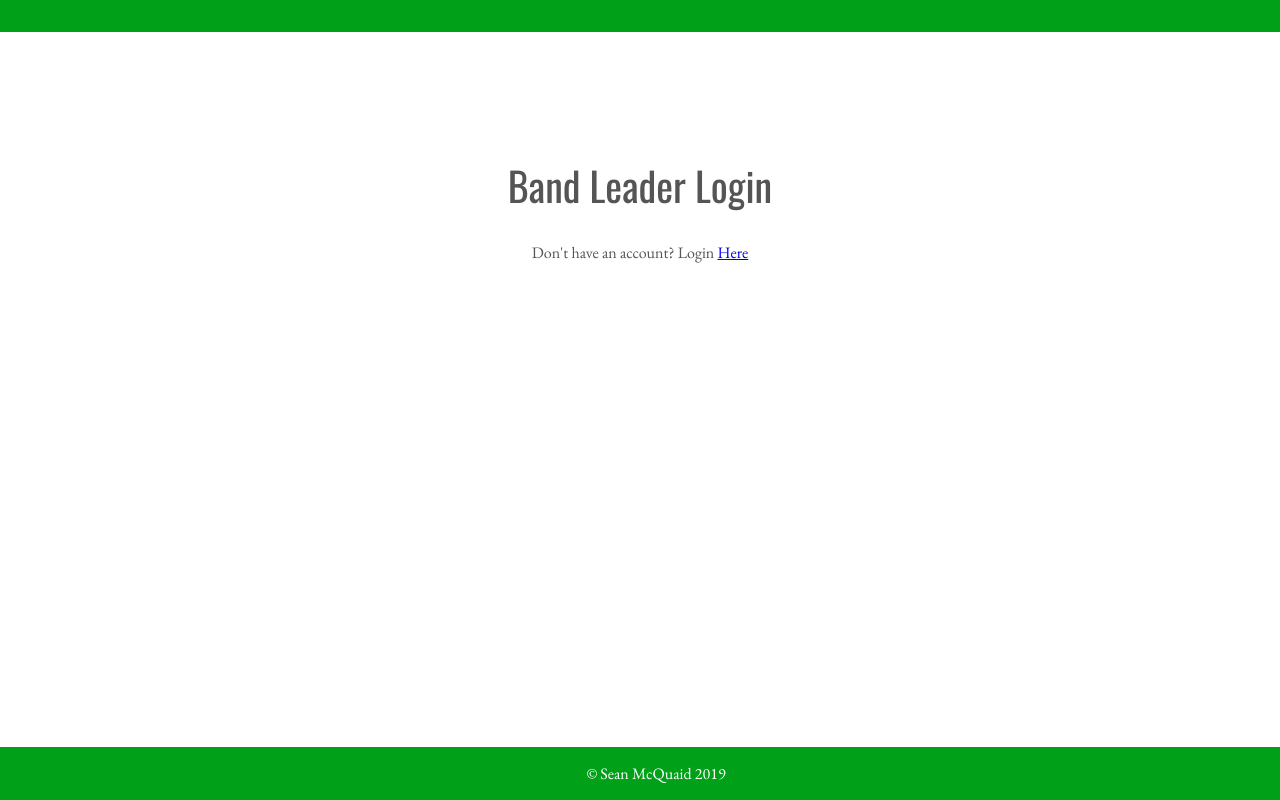
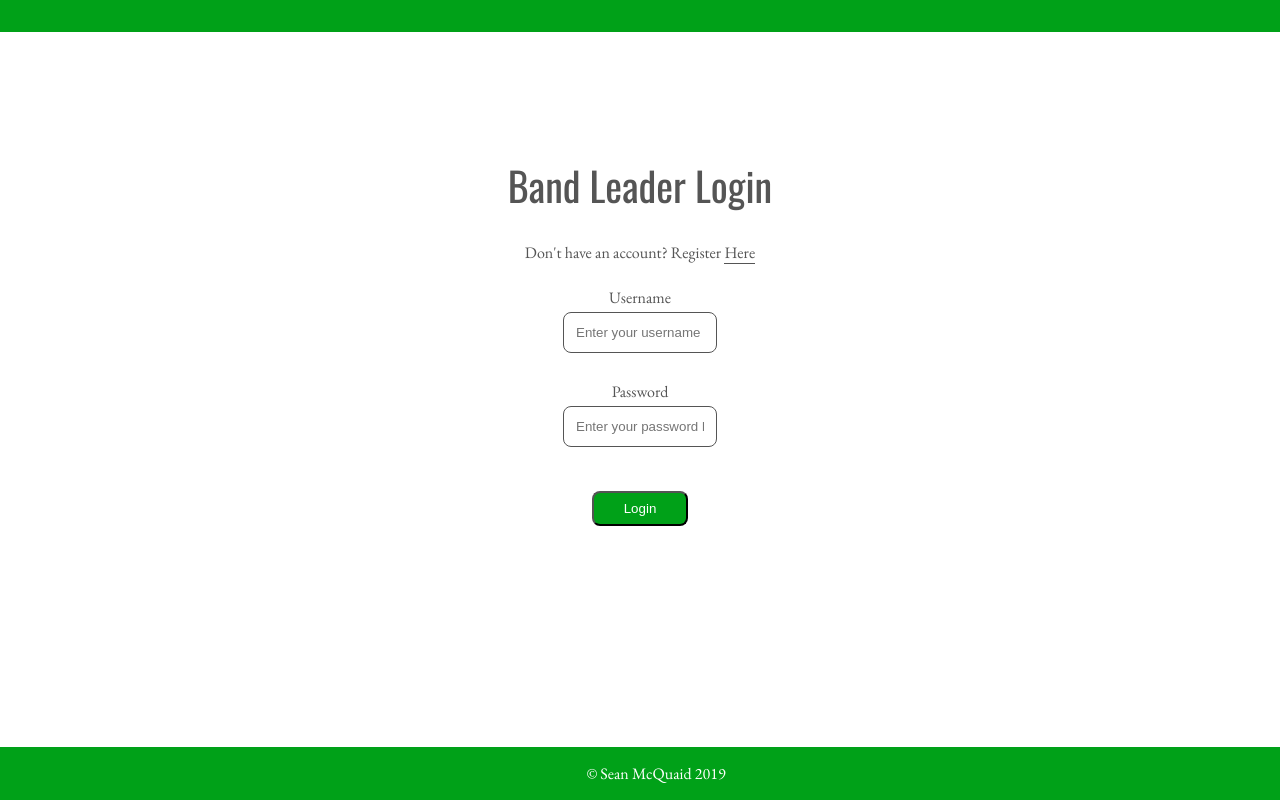
Before and after one commit to seanmcquaid/SetListCreator, a React (Create React App) app in the folder client/: page /bandLeaderLogin in a window 1280 px wide. Shown: the top 800 px of the page. Built offline with nearby package versions, Linux system fonts and the light colour scheme.

Commit message:
finished login page and styled input and button components

```diff
--- a/client/src/components/BandLeaderPages/BandLeaderLoginPage/BandLeaderLoginPage.js
+++ b/client/src/components/BandLeaderPages/BandLeaderLoginPage/BandLeaderLoginPage.js
@@ -1,13 +1,57 @@
-import React from "react";
+import React, {useState} from "react";
 import Container from "../../UI/Container/Container";
 import Text from "../../UI/Text/Text";
 import {Link} from "react-router-dom";
+import styles from "./BandLeaderLoginPage.module.css";
+import Input from "../../UI/Input/Input";
+import Button from "../../UI/Button/Button";
+import LinkButton from "../../UI/LinkButton/LinkButton";
+import {useSelector, useDispatch} from "react-redux";
+
+
 
 const BandLeaderLoginPage = props => {
+    const authState = useSelector(state => state.auth);
+    const dispatch = useDispatch();
+
+    const [username, setUsername] = useState("");
+    const [password, setPassword] =  useState("");
+
+    const usernameOnChangeHandler = event => {
+        setUsername(event.target.value);
+    };
+
+    const passwordChangeHandler = event => {
+        setPassword(event.target.value);
+    };
+
+    const loginSubmitHandler = event => {
+        event.preventDefault();
+    };
+
     return(
         <Container centered={true}>
             <Text headerText={true}>Band Leader Login</Text>
-            <Text>Don't have an account? Login <Link to="/bandLeaderRegister">Here</Link></Text>
+            <Text>Don't have an account? Register <Link className={styles.registerLink} to="/bandLeaderRegister">Here</Link></Text>
+            <form onSubmit={loginSubmitHandler}>
+                <Input
+                    name="username"
+                    title="Username"
+                    type="text"
+                    value={username}
+                    onChangeHandler={usernameOnChangeHandler}
+                    placeholder="Enter your username here"
+                />
+                <Input
+                    name="password"
+                    title="Password"
+                    type="password"
+                    value={password}
+                    onChangeHandler={passwordChangeHandler}
+                    placeholder="Enter your password here"
+                />
+                <Button title="Login" type="submit"/>
+            </form>
         </Container>
     )
 };
--- /dev/null
+++ b/client/src/components/BandLeaderPages/BandLeaderLoginPage/BandLeaderLoginPage.module.css
@@ -0,0 +1,10 @@
+.registerLink{
+    text-decoration: none;
+    color:#555555;
+    border-bottom : 1px solid #555555;
+}
+
+.registerLink:hover{
+    color :#00a118;
+    border-bottom: 1px solid #00a118;
+}
--- a/client/src/components/UI/Button/Button.js
+++ b/client/src/components/UI/Button/Button.js
@@ -1,8 +1,9 @@
 import React from "react";
+import styles from "./Button.module.css";
 
 const Button = props => {
     return(
-        <button onClick={props.onClick}>
+        <button className={styles.button} type={props.type}>
             {props.title}
         </button>
     )
--- a/client/src/components/UI/Button/Button.module.css
+++ b/client/src/components/UI/Button/Button.module.css
@@ -0,0 +1,11 @@
+.button {
+    margin : 1rem;
+    padding : 0.5rem;
+    background-color: #00a118;
+    color : #fff;
+    width: 100%;
+    max-width: 6rem;
+    border-radius : 8px;
+    text-align: center;
+    text-decoration: none;
+}
--- a/client/src/components/UI/Container/Container.module.css
+++ b/client/src/components/UI/Container/Container.module.css
@@ -4,6 +4,6 @@
     justify-content: center;
     align-items: center;
     text-align: center;
-    width: 100vw;
+    width: 100%;
     margin: 1.5rem 0;
 }
--- a/client/src/components/UI/Input/Input.js
+++ b/client/src/components/UI/Input/Input.js
@@ -1,19 +1,20 @@
 import React from "react";
 import styles from "./Input.module.css";
+import Container from "../Container/Container";
 
 const Input = props => {
     return(
-        <div className={styles.formInputContainer}>
-            <label htmlFor={props.name} className={styles.formLabel}>{props.title}</label>
+        <Container centered={true}>
+            <label htmlFor={props.name} className={styles.inputLabel}>{props.title}</label>
             <input
-            className={styles.formInput}
+            className={styles.input}
                 name={props.name}
                 type={props.type}
                 value={props.value}
                 onChange={props.onChangeHandler}
                 placeholder={props.placeholder}
             />
-        </div>
+        </Container>
     )
 };
 
--- a/client/src/components/UI/Input/Input.module.css
+++ b/client/src/components/UI/Input/Input.module.css
@@ -0,0 +1,15 @@
+.inputLabel {
+    font-family: 'EB Garamond', serif;
+    font-size : 1rem;
+}
+
+.input {
+    margin : 0.25rem;
+    padding: 0.75rem;
+    color : #555555;
+    border: 1px solid #555555;
+    border-radius: 8px;
+    width : 8rem;
+    text-align: center;
+    outline : none;
+}
--- a/client/src/reducers/authReducer/authReducer.js
+++ b/client/src/reducers/authReducer/authReducer.js
@@ -1,7 +1,8 @@
 const initialState = {
     isAuthenticated : false,
     token : null,
-    userInfo : ""
+    userInfo : "",
+    errorMessage : ""
 }
 
 const authReducer = (state = initialState, action) => {
```
Also changed, not shown: client/src/components/UI/Form/Form.js (deleted, +0 -21 lines), client/src/components/UI/Form/Form.module.css (deleted).
